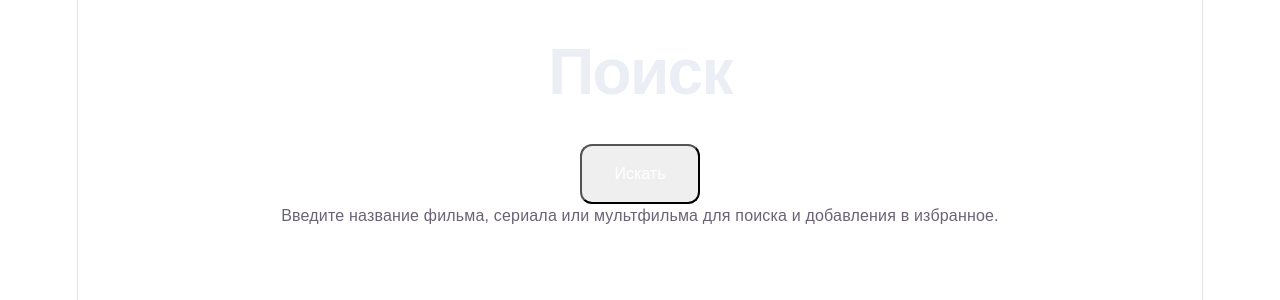
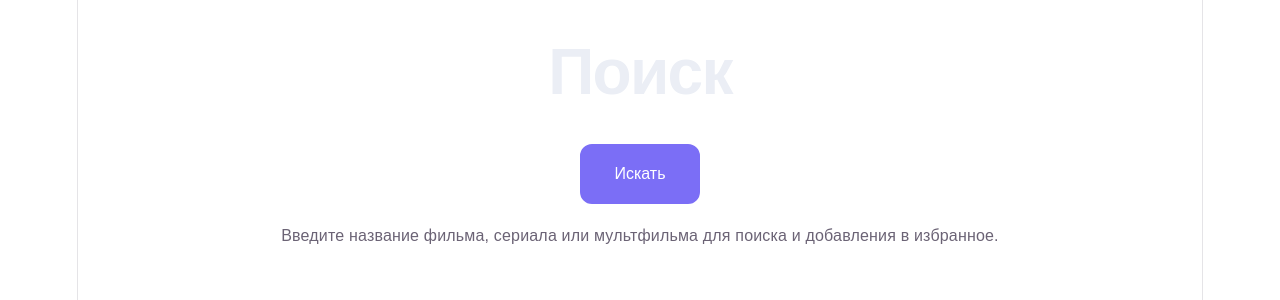
Before and after one commit to psergeyv/dz-demo, a React (Vite) app: page / in a window 1280 px wide. Shown: the top 300 px of the page. Built offline with nearby package versions, Linux system fonts and the light colour scheme.

Commit message:
Домашнее задание - компоненты

```diff
--- a/src/App.jsx
+++ b/src/App.jsx
@@ -15,7 +15,8 @@ function App() {
         <Button>Поиск</Button>
       </div>
       <div className='text-block'>
-        <Paragraph cssstyle='normal'>Поиск</Paragraph>
+        <Paragraph cssstyle='paragraph normal'
+					text='Введите название фильма, сериала или мультфильма для поиска и добавления в избранное.'/>
       </div>
     </>
   )
--- a/src/components/Button/Button.css
+++ b/src/components/Button/Button.css
@@ -1,6 +1,9 @@
+.search-block {
+    margin-bottom: 20px;
+}
 .search {
-    background-color: (123, 110, 246, 1);
-    border:2px (123, 110, 246, 1) solid;
+    background-color: rgba(123, 110, 246, 1);
+    border:2px rgba(123, 110, 246, 1) solid;
     color: rgba(255, 255, 255, 1);
     font-family:Poppins, sans-serif;
     font-size:16px;
--- a/src/components/Paragraph/Paragraph.jsx
+++ b/src/components/Paragraph/Paragraph.jsx
@@ -1,8 +1,8 @@
 import './Paragraph.css'
-function Paragraph() {
+function Paragraph({cssstyle, text}) {
 	return (
 		<>
-			<p className='paragraph normal'>Введите название фильма, сериала или мультфильма для поиска и добавления в избранное.</p>
+			<p className={cssstyle}>{text}</p>
 		</>
 	)
 }
```
